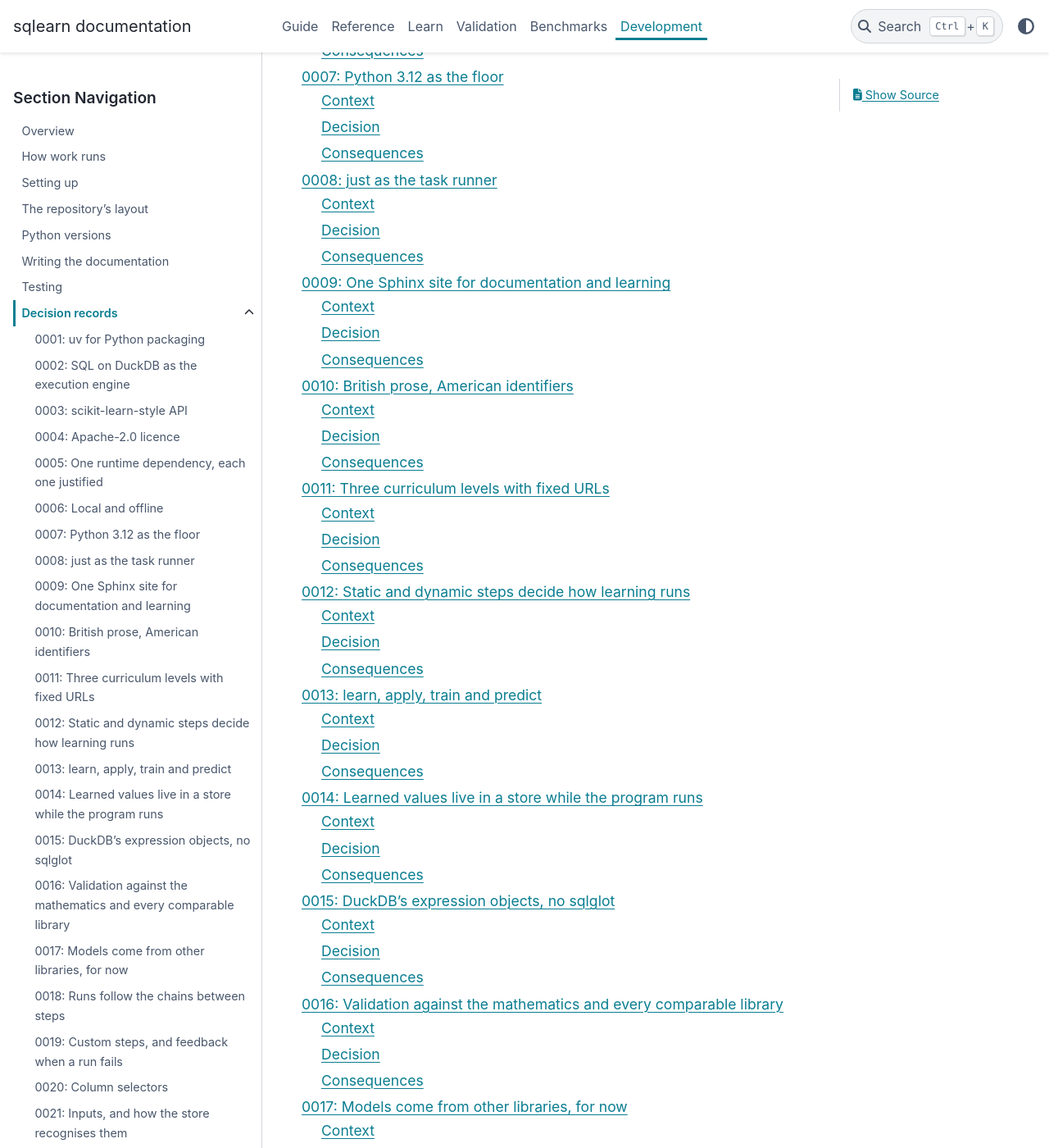
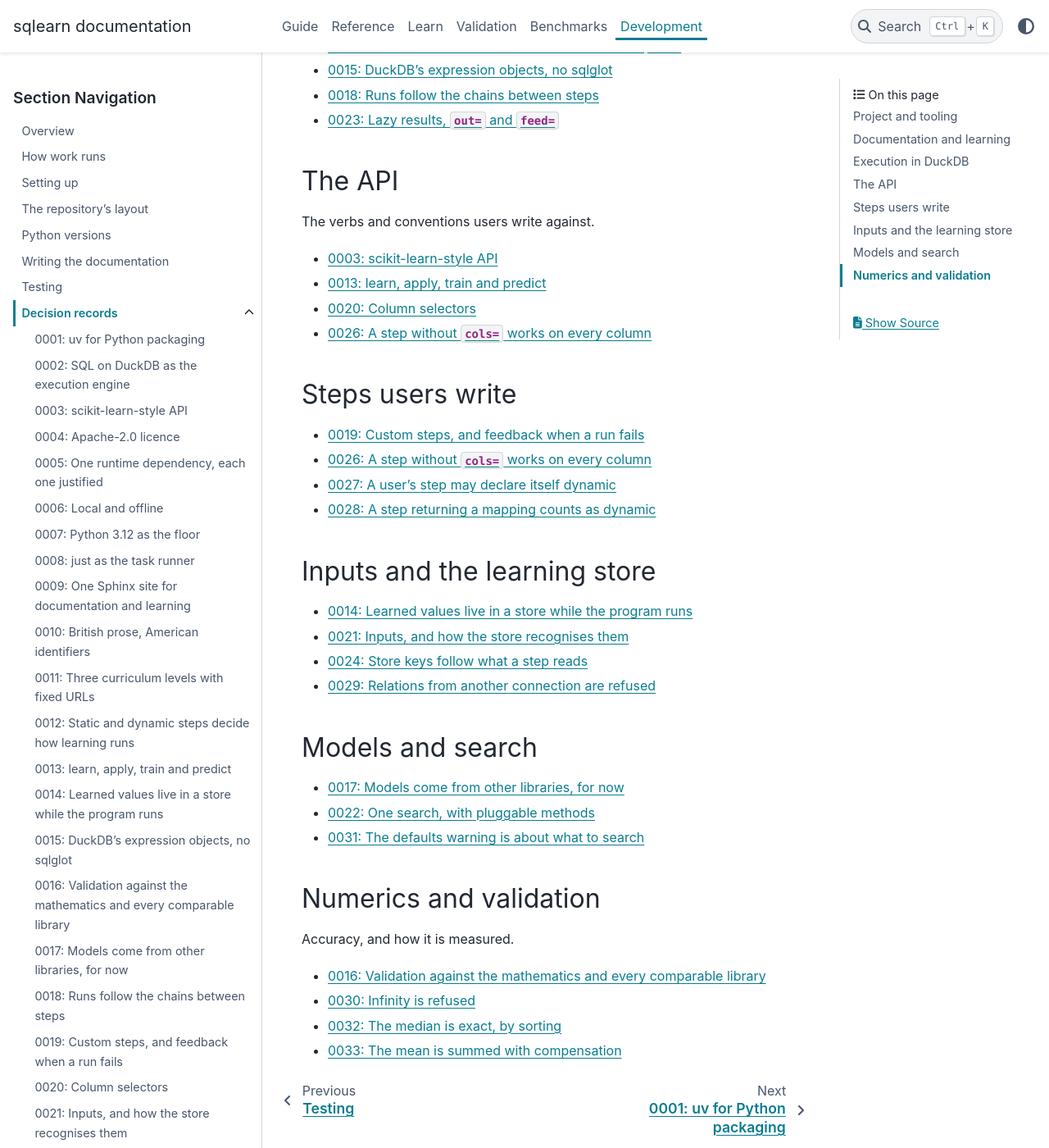
Before and after one commit to glaucis/sqlearn, a Sphinx documentation site: the page built from docs/adr/index.md, in a window 1280 px wide and 1400 px high, scrolled down 929 px. Shown: the whole window at 82% size. Built offline with Sphinx 7.4.7 and the PyData theme 0.15.4, drawn with Linux system fonts in a browser that asks for light colours; pages that are not in the unit, such as notebooks, are missing from menus; the version number could not be read and is left out; some of the changed text lies outside the part shown.

Commit message:
docs: record the core build's rulings as ADRs 0026-0033
The build settled eight questions a user can see: cols=None, dynamic=True,
mapping-returning steps, relations from another connection, infinity, the
defaults warning, the exact median and the compensated mean. Each is now an
ADR with an example, checked against the code.

The ADR index lists the records by topic, keeping the numbered files where
they are so no link breaks. Comments that cited ledger rulings now cite the
ADRs, and the guide and reference index pages carry their refreshed tags.

````diff
--- a/docs/adr/index.md
+++ b/docs/adr/index.md
@@ -1,14 +1,84 @@
 ---
 type: note
-tags: [adr, decision-records, index, sqlearn]
-summary: "Index page listing the sqlearn architecture decision records, pulled in via a glob toctree of numbered ADR files."
-mdindex: [type=edb465, tags=c69b01, summary=0f005d]
+tags: [decision-records, index, architecture, sqlearn]
+summary: "Index of sqlearn's architecture decision records, numbered 0001-0033 and grouped by topic such as tooling, DuckDB execution, the API and numerics."
+mdindex: [type=edb465, tags=7dda2a, summary=db653b, related=14668e]
+related: [docs/adr/0001-uv-for-python-packaging.md, docs/adr/0004-apache-2-licence.md, docs/adr/0005-runtime-dependencies.md, docs/adr/0006-local-and-offline.md, docs/adr/0007-python-3-12-floor.md, docs/adr/0008-just-task-runner.md, docs/adr/0010-british-prose-american-identifiers.md, docs/adr/0025-results-stored-as-data-in-mirrored-folders.md]
 ---
+
 # Decision records
 
-The decisions that shape sqlearn, one record each, listed as they land.
+The decisions that shape sqlearn, one record each, numbered as they land
+and grouped here by topic. A record may sit under more than one topic.
+
+## Project and tooling
+
+How sqlearn is built, licensed and checked.
+
+- [0001: uv for Python packaging](0001-uv-for-python-packaging.md)
+- [0004: Apache-2.0 licence](0004-apache-2-licence.md)
+- [0005: One runtime dependency, each one justified](0005-runtime-dependencies.md)
+- [0006: Local and offline](0006-local-and-offline.md)
+- [0007: Python 3.12 as the floor](0007-python-3-12-floor.md)
+- [0008: just as the task runner](0008-just-task-runner.md)
+- [0010: British prose, American identifiers](0010-british-prose-american-identifiers.md)
+- [0025: Results stored as data, in folders that mirror the package](0025-results-stored-as-data-in-mirrored-folders.md)
+
+## Documentation and learning
+
+- [0009: One Sphinx site for documentation and learning](0009-sphinx-documentation-site.md)
+- [0011: Three curriculum levels with fixed URLs](0011-curriculum-levels.md)
+
+## Execution in DuckDB
+
+Computation as SQL, and how a pipeline becomes runs.
+
+- [0002: SQL on DuckDB as the execution engine](0002-sql-on-duckdb-execution-engine.md)
+- [0012: Static and dynamic steps decide how learning runs](0012-static-and-dynamic-steps.md)
+- [0015: DuckDB's expression objects, no sqlglot](0015-duckdb-expressions-no-sqlglot.md)
+- [0018: Runs follow the chains between steps](0018-runs-follow-the-chains-between-steps.md)
+- [0023: Lazy results, `out=` and `feed=`](0023-lazy-results-out-and-feed.md)
+
+## The API
+
+The verbs and conventions users write against.
+
+- [0003: scikit-learn-style API](0003-scikit-learn-style-api.md)
+- [0013: learn, apply, train and predict](0013-learn-apply-train-predict.md)
+- [0020: Column selectors](0020-column-selectors.md)
+- [0026: A step without `cols=` works on every column](0026-a-step-without-cols-works-on-every-column.md)
+
+## Steps users write
+
+- [0019: Custom steps, and feedback when a run fails](0019-custom-steps-and-failure-feedback.md)
+- [0026: A step without `cols=` works on every column](0026-a-step-without-cols-works-on-every-column.md)
+- [0027: A user's step may declare itself dynamic](0027-a-user-step-may-declare-itself-dynamic.md)
+- [0028: A step returning a mapping counts as dynamic](0028-a-step-returning-a-mapping-counts-as-dynamic.md)
+
+## Inputs and the learning store
+
+- [0014: Learned values live in a store while the program runs](0014-learning-store.md)
+- [0021: Inputs, and how the store recognises them](0021-inputs-and-how-the-store-knows-them.md)
+- [0024: Store keys follow what a step reads](0024-store-keys-follow-what-a-step-reads.md)
+- [0029: Relations from another connection are refused](0029-relations-from-another-connection-are-refused.md)
+
+## Models and search
+
+- [0017: Models come from other libraries, for now](0017-models-from-other-libraries.md)
+- [0022: One search, with pluggable methods](0022-one-search-with-pluggable-methods.md)
+- [0031: The defaults warning is about what to search](0031-the-defaults-warning-is-about-what-to-search.md)
+
+## Numerics and validation
+
+Accuracy, and how it is measured.
+
+- [0016: Validation against the mathematics and every comparable library](0016-validation-method.md)
+- [0030: Infinity is refused](0030-infinity-is-refused.md)
+- [0032: The median is exact, by sorting](0032-the-median-is-exact-by-sorting.md)
+- [0033: The mean is summed with compensation](0033-the-mean-is-summed-with-compensation.md)
 
 ```{toctree}
+:hidden:
 :glob:
 
 0*
````
Also changed, not shown: docs/adr/0026-a-step-without-cols-works-on-every-column.md (added, +40 -0 lines), docs/adr/0027-a-user-step-may-declare-itself-dynamic.md (added, +39 -0 lines), docs/adr/0028-a-step-returning-a-mapping-counts-as-dynamic.md (added, +43 -0 lines), docs/adr/0029-relations-from-another-connection-are-refused.md (added, +42 -0 lines), docs/adr/0030-infinity-is-refused.md (added, +34 -0 lines), docs/adr/0031-the-defaults-warning-is-about-what-to-search.md (added, +34 -0 lines), docs/adr/0032-the-median-is-exact-by-sorting.md (added, +47 -0 lines), docs/adr/0033-the-mean-is-summed-with-compensation.md (added, +35 -0 lines), docs/guide/index.md (+4 -3 lines), docs/reference/index.md (+4 -4 lines), 5 other files.
